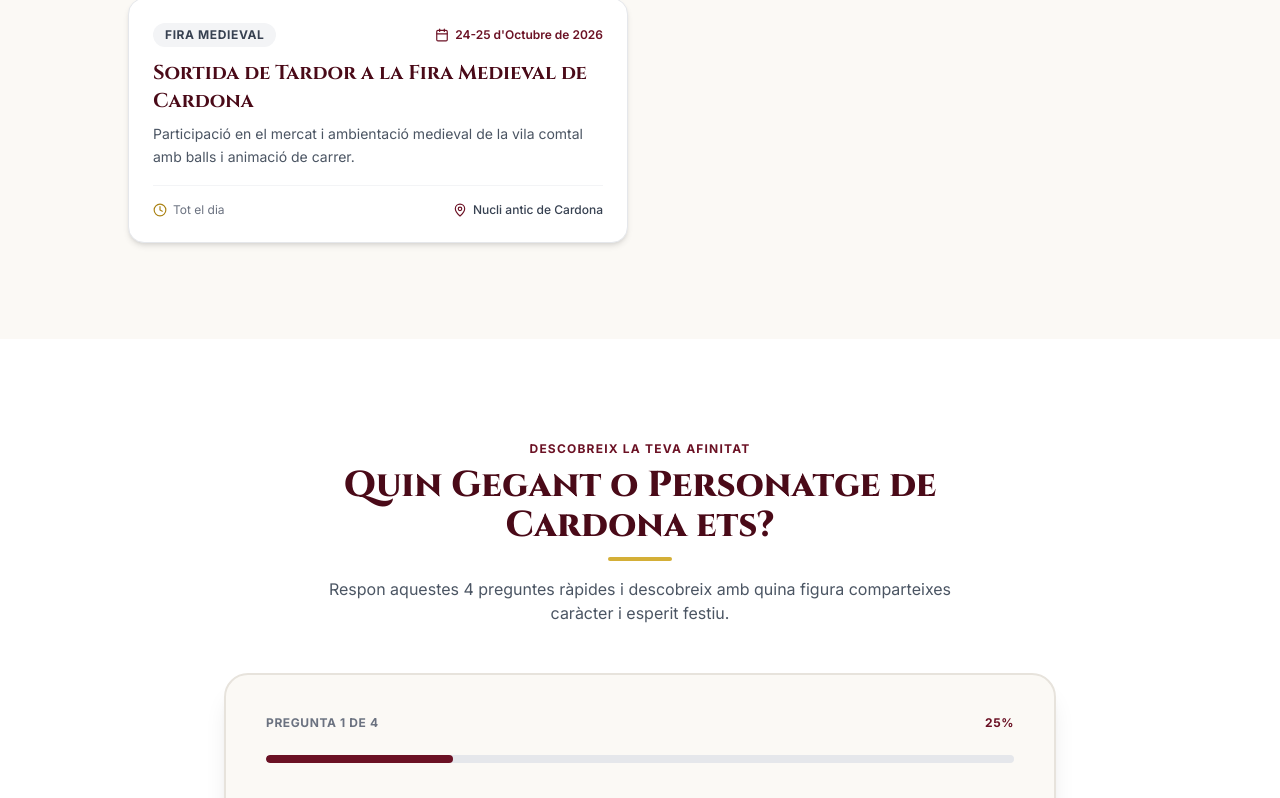
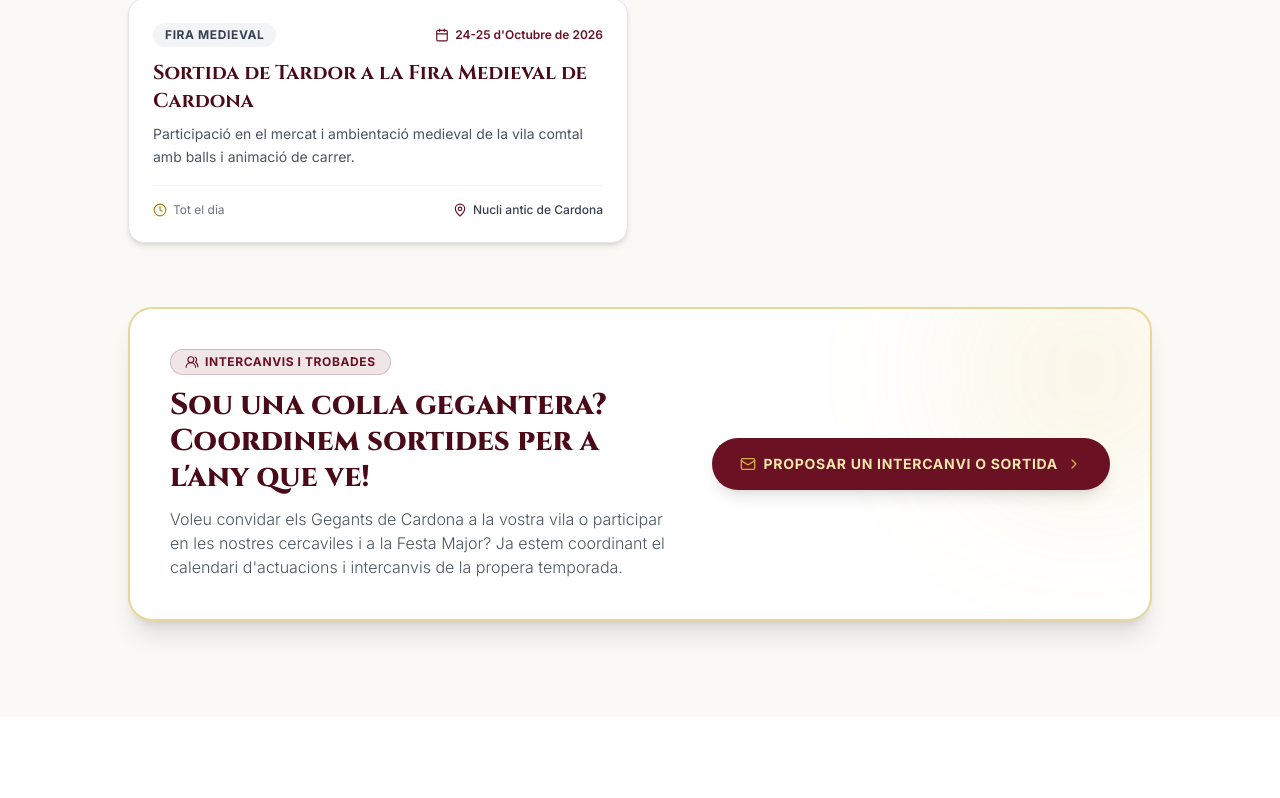
Before and after one commit to colygonmobilitatregenerativa-sys/gegants-cardona, a React (Vite) app: page / in a window 1280 px wide. Shown: the part 8854-9652 px from the top of the page. Built offline with nearby package versions, Linux system fonts and the light colour scheme.

Commit message:
feat: afegir bloc de coordinacio d'intercanvis per a colles geganteres al calendari

```diff
--- a/src/components/EventsCalendar.jsx
+++ b/src/components/EventsCalendar.jsx
@@ -1,6 +1,6 @@
 import React, { useState } from 'react';
 import { eventsData } from '../data/events';
-import { Calendar, Clock, MapPin, Sparkles, Filter, ChevronRight } from 'lucide-react';
+import { Calendar, Clock, MapPin, Sparkles, Filter, ChevronRight, Users2, Mail } from 'lucide-react';
 import { useLanguage } from '../context/LanguageContext';
 
 export default function EventsCalendar() {
@@ -78,7 +78,7 @@ export default function EventsCalendar() {
         </div>
 
         {/* Events List */}
-        <div className="grid grid-cols-1 md:grid-cols-2 gap-6 max-w-5xl mx-auto">
+        <div className="grid grid-cols-1 md:grid-cols-2 gap-6 max-w-5xl mx-auto mb-16">
           {filteredEvents.map((evt) => (
             <div
               key={evt.id}
@@ -123,6 +123,39 @@ export default function EventsCalendar() {
             </div>
           ))}
         </div>
+
+        {/* Colla Exchange Callout Banner */}
+        <div className="max-w-5xl mx-auto p-8 sm:p-10 rounded-3xl bg-white border-2 border-cardona-gold/50 shadow-xl relative overflow-hidden flex flex-col lg:flex-row items-center justify-between gap-8">
+          <div className="absolute top-0 right-0 w-72 h-72 bg-cardona-gold/10 rounded-full blur-3xl pointer-events-none -mr-20 -mt-20" />
+
+          <div className="space-y-3 max-w-2xl relative z-10 text-center lg:text-left">
+            <span className="inline-flex items-center gap-1.5 px-3.5 py-1 rounded-full text-xs font-bold uppercase tracking-wider bg-cardona-burgundy/10 text-cardona-burgundy border border-cardona-burgundy/20">
+              <Users2 className="w-3.5 h-3.5 text-cardona-burgundy" />
+              {t('calendar', 'collaBannerTag')}
+            </span>
+            <h3 className="font-serif text-2xl sm:text-3xl font-extrabold text-cardona-burgundyDark">
+              {t('calendar', 'collaBannerTitle')}
+            </h3>
+            <p className="text-sm sm:text-base text-gray-600 leading-relaxed font-light">
+              {t('calendar', 'collaBannerText')}
+            </p>
+          </div>
+
+          <div className="relative z-10 shrink-0">
+            <a
+              href="#contacte"
+              onClick={() => {
+                window.dispatchEvent(new CustomEvent('setContactRole', { detail: { role: 'intercanvi' } }));
+              }}
+              className="px-7 py-4 rounded-full bg-cardona-burgundy hover:bg-cardona-burgundyDark text-cardona-goldLight font-bold text-xs sm:text-sm uppercase tracking-wider transition-all duration-300 shadow-lg hover:shadow-xl transform hover:-translate-y-0.5 flex items-center justify-center gap-2 group"
+            >
+              <Mail className="w-4 h-4 text-cardona-gold" />
+              <span>{t('calendar', 'collaBannerBtn')}</span>
+              <ChevronRight className="w-4 h-4 text-cardona-gold group-hover:translate-x-1 transition-transform" />
+            </a>
+          </div>
+        </div>
+
       </div>
     </section>
   );
--- a/src/components/JoinUsForm.jsx
+++ b/src/components/JoinUsForm.jsx
@@ -1,4 +1,4 @@
-import React, { useState } from 'react';
+import React, { useState, useEffect } from 'react';
 import { Send, CheckCircle, HeartHandshake, Mail, MapPin } from 'lucide-react';
 import { useLanguage } from '../context/LanguageContext';
 
@@ -12,6 +12,16 @@ export default function JoinUsForm() {
     message: ''
   });
   const [submitted, setSubmitted] = useState(false);
+
+  useEffect(() => {
+    const handleSelectRole = (e) => {
+      if (e.detail?.role) {
+        setFormData(prev => ({ ...prev, role: e.detail.role }));
+      }
+    };
+    window.addEventListener('setContactRole', handleSelectRole);
+    return () => window.removeEventListener('setContactRole', handleSelectRole);
+  }, []);
 
   const handleSubmit = (e) => {
     e.preventDefault();
@@ -171,6 +181,7 @@ export default function JoinUsForm() {
                       <option value="capgrossos">{t('contact', 'roleNans')}</option>
                       <option value="music">{t('contact', 'roleMusician')}</option>
                       <option value="acompanyament">{t('contact', 'roleSupport')}</option>
+                      <option value="intercanvi">{t('contact', 'roleExchange')}</option>
                       <option value="contractacio">{t('contact', 'roleBooking')}</option>
                     </select>
                   </div>
--- a/src/data/translations.js
+++ b/src/data/translations.js
@@ -91,7 +91,11 @@ export const translations = {
       filterAll: 'Tots els actes',
       filterMajor: 'Festa Major',
       filterTrobades: 'Trobades',
-      filterSortides: 'Sortides Locals'
+      filterSortides: 'Sortides Locals',
+      collaBannerTag: 'Intercanvis i Trobades',
+      collaBannerTitle: 'Sou una colla gegantera? Coordinem sortides per a l\'any que ve!',
+      collaBannerText: 'Voleu convidar els Gegants de Cardona a la vostra vila o participar en les nostres cercaviles i a la Festa Major? Ja estem coordinant el calendari d\'actuacions i intercanvis de la propera temporada.',
+      collaBannerBtn: 'Proposar un Intercanvi o Sortida'
     },
     shop: {
       tag: 'Botiga Oficial',
@@ -142,6 +146,7 @@ export const translations = {
       roleNans: 'Portador/a de Nans i Capgrossos',
       roleMusician: 'Músic (Gralla o Timbal)',
       roleSupport: 'Equip de Suport i Logística',
+      roleExchange: 'Intercanvi o invitació entre Colles Geganteres',
       roleBooking: 'Contractació per a festes o trobades',
       message: 'Missatge o Comentaris',
       send: 'Enviar Sol·licitud',
@@ -253,7 +258,11 @@ export const translations = {
       filterAll: 'Todos los actos',
       filterMajor: 'Fiesta Mayor',
       filterTrobades: 'Encuentros',
-      filterSortides: 'Salidas Locales'
+      filterSortides: 'Salidas Locales',
+      collaBannerTag: 'Intercambios y Encuentros',
+      collaBannerTitle: '¿Sois una colla gegantera? ¡Coordinemos salidas para el año que viene!',
+      collaBannerText: '¿Queréis invitar a los Gigantes de Cardona a vuestro pueblo o participar en nuestros pasacalles y en la Fiesta Mayor? Ya estamos coordinando el calendario de actuaciones e intercambios de la próxima temporada.',
+      collaBannerBtn: 'Proponer un Intercambio o Salida'
     },
     shop: {
       tag: 'Tienda Oficial',
@@ -304,6 +313,7 @@ export const translations = {
       roleNans: 'Portador/a de Enanos y Cabezudos',
       roleMusician: 'Músico (Gralla o Tambor)',
       roleSupport: 'Equipo de Apoyo y Logística',
+      roleExchange: 'Intercambio o invitación entre Cuadrillas de Gigantes',
       roleBooking: 'Contratación para fiestas o desfiles',
       message: 'Mensaje o Comentarios',
       send: 'Enviar Solicitud',
@@ -415,7 +425,11 @@ export const translations = {
       filterAll: 'All events',
       filterMajor: 'Main Festival',
       filterTrobades: 'Gatherings',
-      filterSortides: 'Local Outings'
+      filterSortides: 'Local Outings',
+      collaBannerTag: 'Troupe Exchanges & Tours',
+      collaBannerTitle: 'Are you a giant troupe? Let\'s coordinate joint outings for next year!',
+      collaBannerText: 'Would you like to invite the Giants of Cardona to your town or take part in our parades and the Festa Major? We are already organizing our schedule and troupe exchanges for the upcoming season.',
+      collaBannerBtn: 'Propose an Exchange or Outing'
     },
     shop: {
       tag: 'Official Troupe Shop',
@@ -466,6 +480,7 @@ export const translations = {
       roleNans: 'Bighead & Dwarf Carrier',
       roleMusician: 'Musician (Gralla or Drum)',
       roleSupport: 'Support & Logistics Crew',
+      roleExchange: 'Troupe Exchange or Invitation',
       roleBooking: 'Booking for Festivities / Parades',
       message: 'Message / Notes',
       send: 'Send Application',
```
